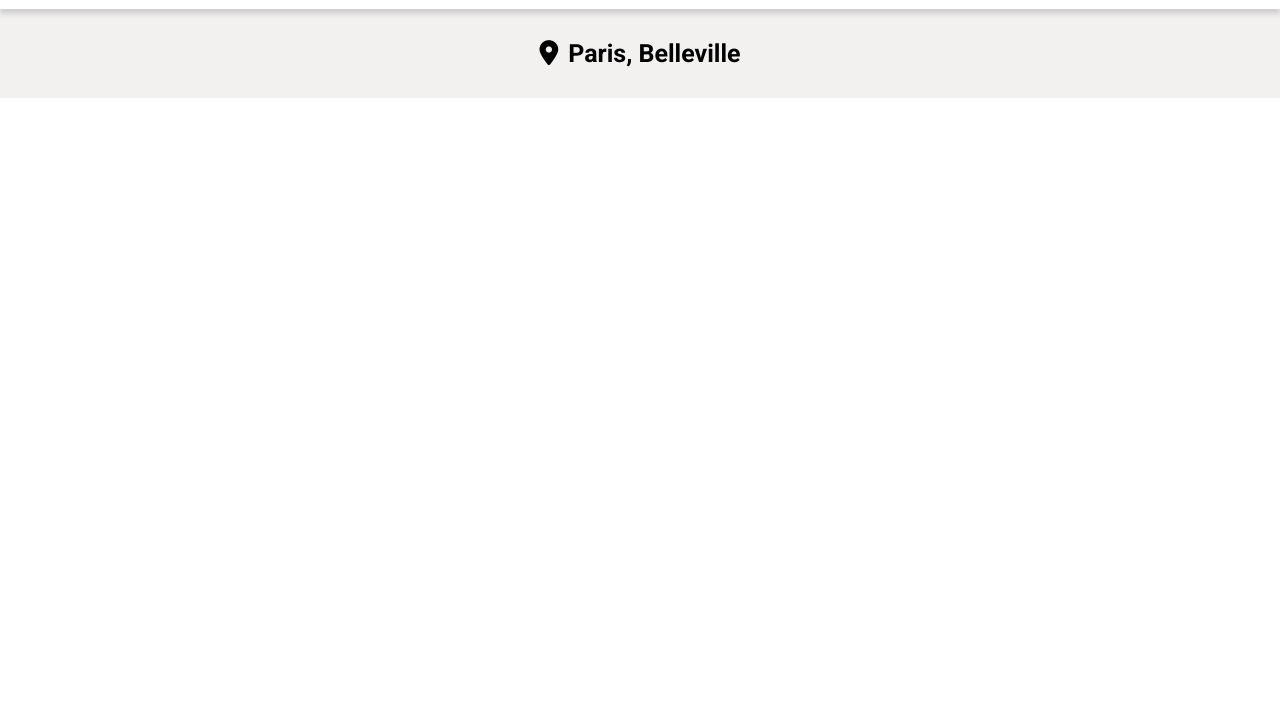
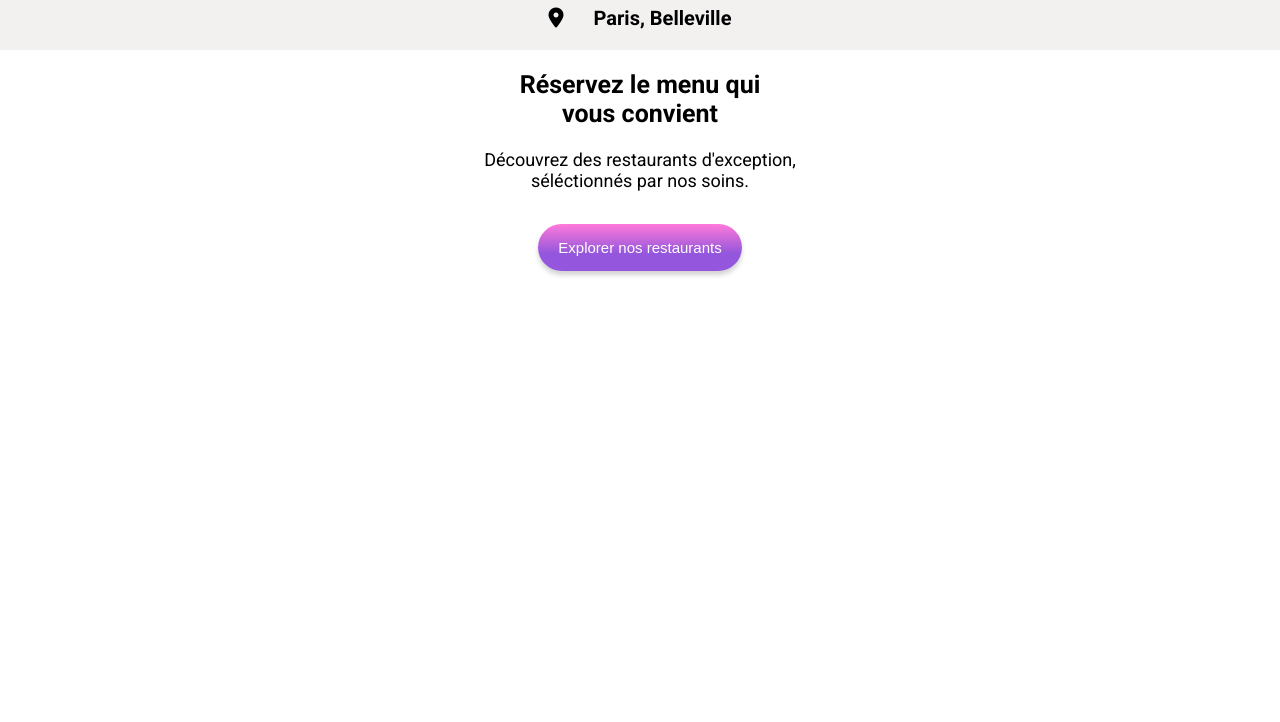
Before and after one commit to Graveselea/P3, a plain HTML site: page index.html in a window 1280 px wide. Shown: the part 78-800 px from the top of the page. Drawn offline with Linux system fonts and the light colour scheme; a web font is replaced by a local one.

Commit message:
button gradient

```diff
--- a/index.html
+++ b/index.html
@@ -15,9 +15,15 @@
     </header>
 
     <main>
-        <section class="city">
+        <div class="city">
             <i class="fa-solid fa-location-dot"></i>
             <h2>Paris, Belleville</h2>
+        </div>
+
+        <section class="explorer">
+            <h2>Réservez le menu qui <br> vous convient</h2>
+            <p>Découvrez des restaurants d'exception, <br> séléctionnés par nos soins.</p>
+            <button>Explorer nos restaurants</button>
         </section>
     </main>
 
--- a/style.css
+++ b/style.css
@@ -15,10 +15,16 @@ header {
     position: relative;
 }
 
+header h1 {
+    margin : 10px 0;
+}
+
 body {
     margin: 0px;
     font-family: "Roboto", sans-serif;
 }
+
+/* city */
 
 main .city {
     display: flex;
@@ -29,7 +35,39 @@ main .city {
 }
 
 main .city i,
-h2 {
-    margin: 30px 5px;
-    font-size:25px;
+main .city h2 {
+    margin: 20px 15px;
+    font-size:20px;
 }
+
+/* explorer */
+
+.explorer {
+    text-align: center;
+}
+
+.explorer h2 {
+    margin-top: 20px;
+    font-size: 25px;
+}
+
+.explorer p {
+    font-size: 18px;
+}
+
+.explorer button {
+    background: linear-gradient(180deg, rgba(255,121,218,1) 0%, rgba(147,86,220,1) 63%);
+    color: white;
+    font-size: 15px ;
+    padding: 15px 20px;
+    border-radius: 30px;
+    box-shadow: 0px 4px 5px lightgrey;
+    transition: all 200ms;
+    border: none;
+    margin-top: 15px;
+}
+
+.explorer button:hover {
+    transform: scale(1.02);
+    opacity: 0.9;
+}
```
